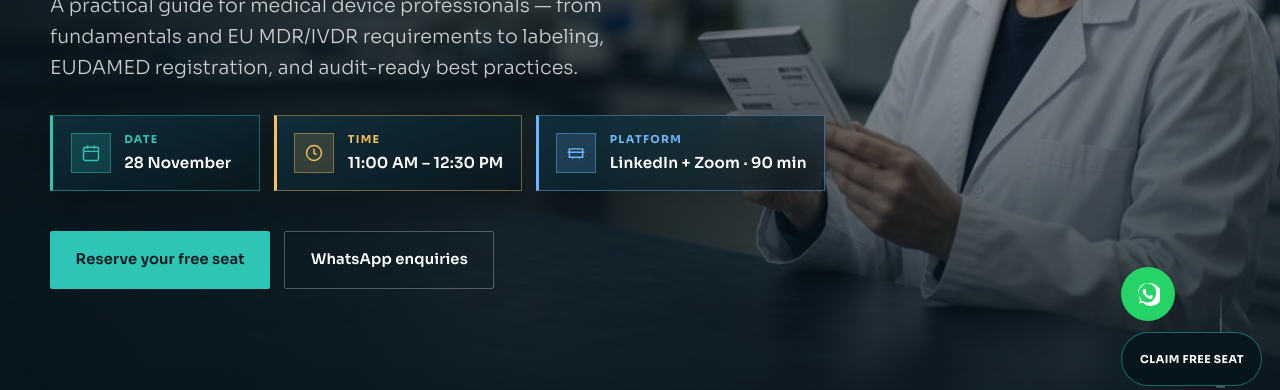
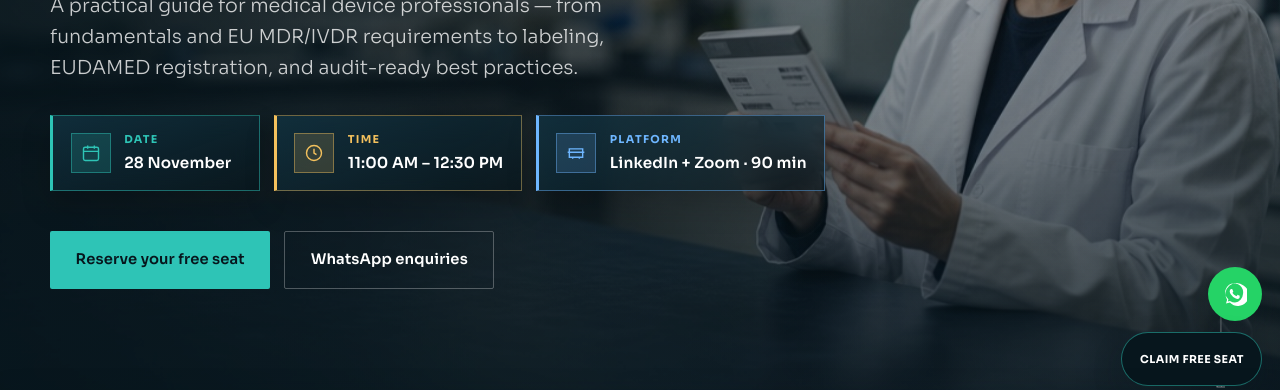
Before and after one commit to rounakdutta121/udiwebinar, a plain HTML site: page index.html in a window 1280 px wide. Shown: the part 358-748 px from the top of the page. Drawn offline with nearby package versions, Linux system fonts and the light colour scheme.

Commit message:
Right-align floating action buttons.
Keep WhatsApp and back-to-top flush with the wider claim-seat pill.

Co-authored-by: Cursor <cursoragent@cursor.com>

```diff
--- a/index.html
+++ b/index.html
@@ -726,7 +726,10 @@
       right: max(1.1rem, env(safe-area-inset-right));
       bottom: calc(42px + env(safe-area-inset-bottom, 0px) + 0.85rem);
       z-index: 120;
-      display: grid; gap: 0.7rem;
+      display: flex;
+      flex-direction: column;
+      align-items: flex-end;
+      gap: 0.7rem;
     }
     .float-btn {
       width: 54px; height: 54px; border-radius: 50%;
```
Also changed, not shown: public/index.html (+4 -1 lines).
